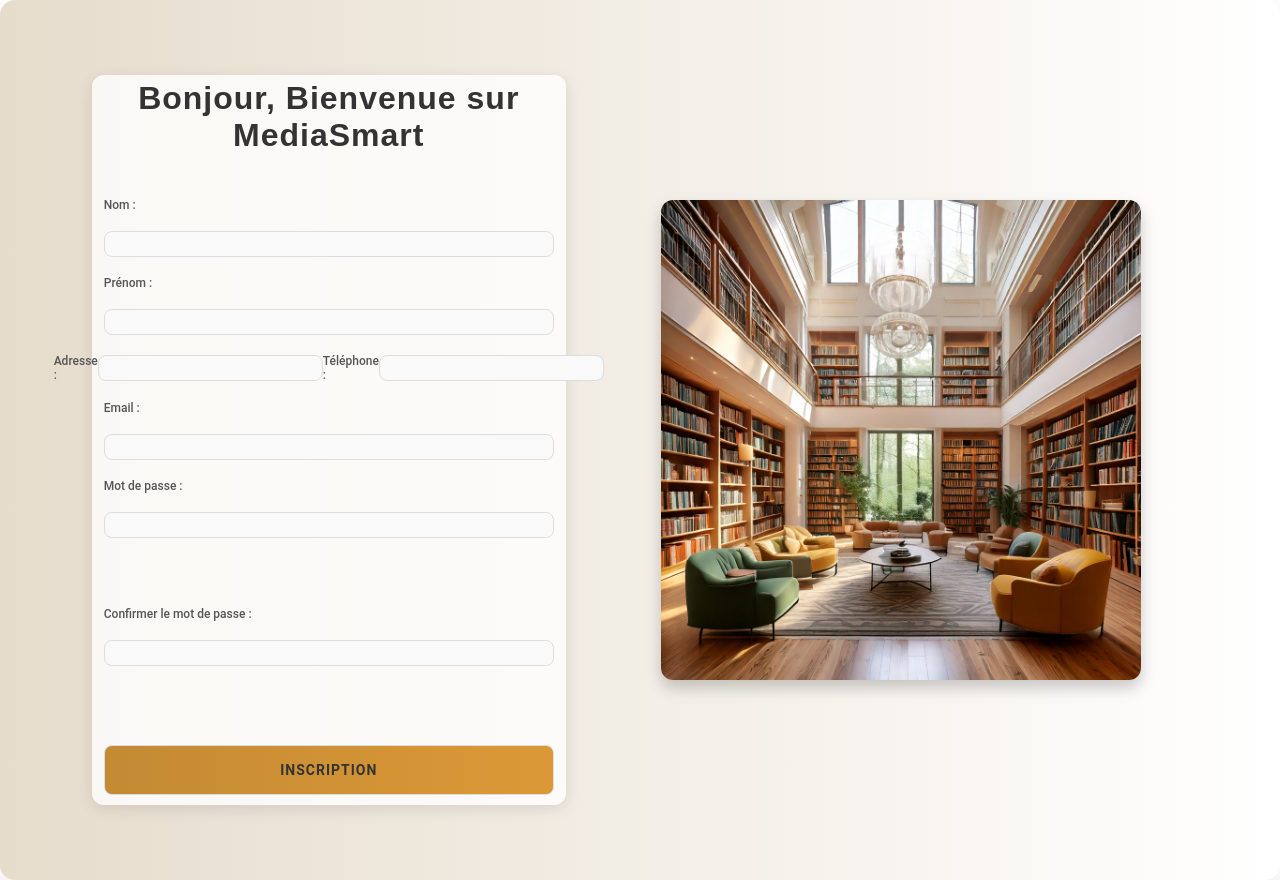
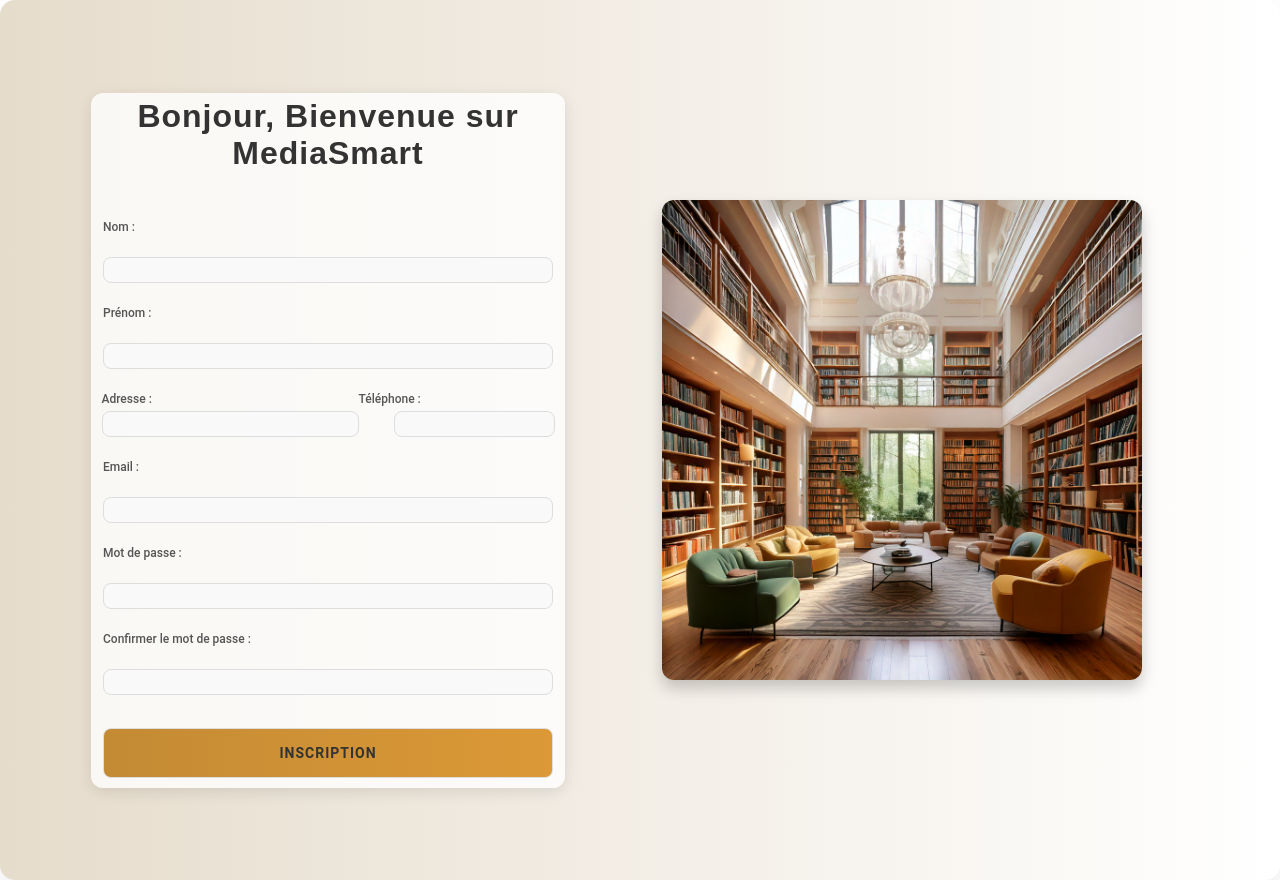
Before and after one commit to NeferNedjer/MediaSmart-ECF3-, a PHP site: page /mediasmart/view/signup.php in a window 1280 px wide. Run offline with PHP 8.4, Linux system fonts and the light colour scheme; style sheets or scripts are compiled from the project's sources; some libraries are stand-ins or nearby versions.

Commit message:
problm resolu

```diff
--- a/assets/scss/style.scss
+++ b/assets/scss/style.scss
@@ -590,7 +590,7 @@
   display: grid;
   height: 100vh;
   grid-template-columns: 1fr 1fr;
-  gap: 5px;
+  gap: 8px;
   background: linear-gradient(90deg, rgba(130, 80, 0, 0.2) 0%, rgba(255, 255, 255, 0.9) 100%);
   position: relative;
   padding: 40px 20px;
@@ -613,10 +613,12 @@
   font-family: 'Poppins', sans-serif;
 }
 
+
+
 #form-signup {
   display: flex;
   flex-direction: column;
-  gap: 14px;
+  gap: 18px;
   max-width: 450px;
   width: 100%;
   background-color: rgba(255, 255, 255, 0.8);
@@ -658,6 +660,7 @@
 
 input#phone{
   width: 129px;
+
   margin-left: 35px;
 }
 
@@ -668,11 +671,15 @@
 .input-group label {
   display: block;
   margin-bottom: 5px;
+
+    display: flex;
+    flex-direction: column; /* Ajouté pour disposer le label et input en colonne */
+
 }
 
 .input-group input {
   width: 100%;
-  // @include center-flex();
+
 }
 
 #submit-signup {
@@ -720,6 +727,7 @@
 
 
 
+
 @media (max-width: 868px) {
   #grid-signup {
 
@@ -727,9 +735,9 @@
     padding: 30px 15px;
   }
 
-  div.flex{
-    margin-right: 270px;
-  }
+  // div.flex{
+  //   margin-right: 270px;
+  // }
 
   #form-signup {
 
@@ -759,6 +767,11 @@
   .flex2 {
     flex-direction: column;
   }
+
+  // section#grid-signup > form#form-signup > div.flex-product{
+  //   margin-right: 400px;
+  //   background-color: red;
+  // }     FONCTIONNE PAS ?????
 
   .input-group input#adress {
     display: block;
--- a/view/signup.php
+++ b/view/signup.php
@@ -15,35 +15,40 @@
 
     <section id="grid-signup">
 
-    <form action="/mediasmart/register" method="POST" id="form-signup">
+    <form action="/MediaSmart/register" method="POST" id="form-signup">
         <h1>Bonjour, Bienvenue sur MediaSmart</h1>
         <label for="name">Nom :</label>
-        <input type="text" name="name" id="name" value="<?php if (!empty($_POST)) echo $_POST['name'] ?>" required>
+        <input type="text" name="name" id="name" value="<?php if (!empty($_POST)) echo $_POST['name'] ;?>" required>
 
         <label for="first_name">Prénom :</label>
-        <input type="text" name="first_name" id="first_name" value="<?php if (!empty($_POST)) echo $_POST['first_name'] ?>" required>
+        <input type="text" name="first_name" id="first_name" value="<?php if (!empty($_POST)) echo $_POST['first_name'] ;?>" required>
 
         <div class="flex-product">
-        <label for="adress">Adresse :</label>
-        <input type="text" name="adress" value="<?php if (!empty($_POST)) echo $_POST['adress'] ?>" required>
+                    <div class="input-group">
+                    <label for="adress">Adresse :</label>
+                    <input type="text" name="adress" id="adress" value="<?php if (!empty($_POST)) echo $_POST['adress']; ?>" required>
+                </div>
 
-        <label for="phone">Téléphone :</label>
-        <input type="text" name="phone" value="<?php if (!empty($_POST)) echo $_POST['phone'] ?>" required></div>
+                <div class="input-group">
+                    <label for="phone">Téléphone :</label>
+                    <input type="text" name="phone" id="phone" value="<?php if (!empty($_POST)) echo $_POST['phone']; ?>" required>
+                </div>
+         </div>
 
-        <label for="emmail">Email :</label>
-        <input type="text" name="email" id="email" value="<?php if (!empty($_POST)) echo $_POST['email'] ?>" required>
+        <label for="email">Email :</label>
+        <input type="text" name="email" id="email" value="<?php if (!empty($_POST)) echo $_POST['email']; ?>" required>
         <label for="password">Mot de passe :</label>
-        <input type="password" name="password" id="password" required><br><br>
+        <input type="password" name="password" id="password" required>
 
         <label for="confmotdepasse">Confirmer le mot de passe :</label>
-        <input type="password" id="confmotdepasse" name="confpassword" required><br><br>
+        <input type="password" id="confmotdepasse" name="confpassword" required>
 
         <input id="submit-signup" type="submit" name="submit" value="inscription">
     </form>
     <section id="right-signup">
         <img src="./assets/img/signup.jpg" alt="Image d'inscription">
     </section>
-</section>
+    </section>
 </div>
 
 </body>
```
Also changed, not shown: view/login.php (+0 -10 lines), assets/js/main.js (deleted).
